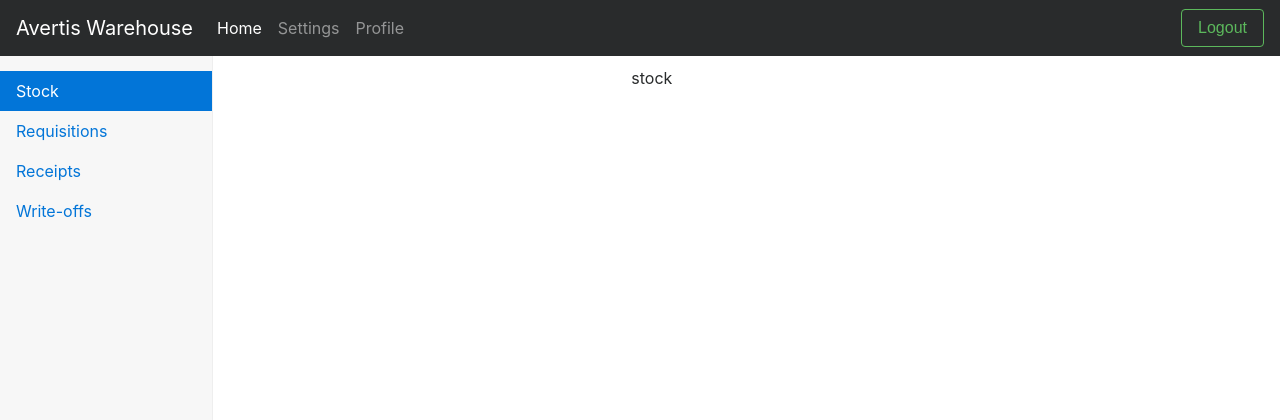
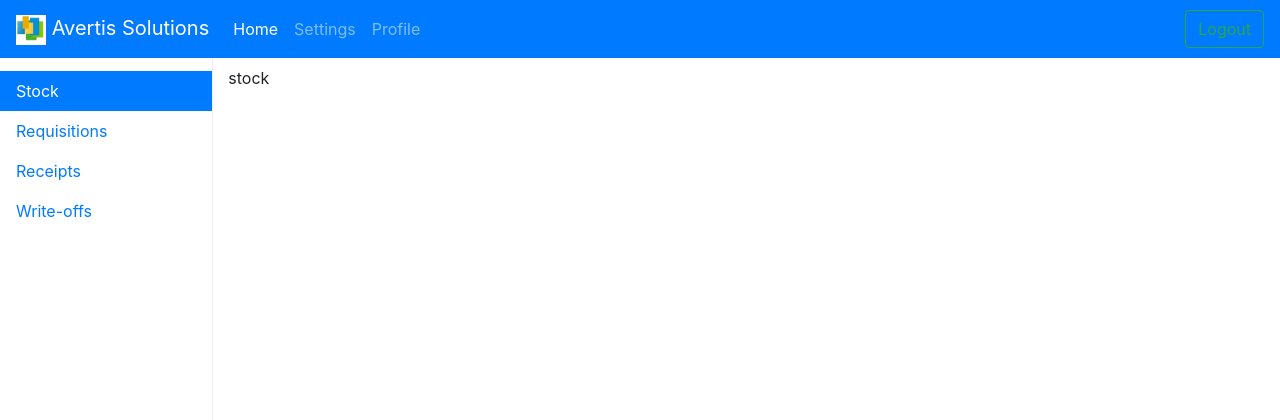
Before and after one commit to RichardMM/testhrku, a Flask app: page / in a window 1280 px wide. Shown: the top 420 px of the page. Run offline with Flask 2, Linux system fonts and the light colour scheme; parts of the project's set-up code (start-up, migrations or seed data) failed here and were passed over; some libraries are stand-ins or nearby versions.

Commit message:
vscode settings

```diff
--- a/myapp/warehouse/templates/warehouse/base.html
+++ b/myapp/warehouse/templates/warehouse/base.html
@@ -8,24 +8,33 @@
     <link href="https://use.fontawesome.com/releases/v5.0.8/css/all.css" rel="stylesheet">
     <link href="{{ url_for("static", filename="styles/fullcalendar-3.9.0/fullcalendar.min.css") }}" rel="stylesheet">
     <link href="{{ url_for("static", filename="styles/fullcalendar-3.9.0/fullcalendar.print.min.css") }}" media="print" rel="stylesheet">
-    <link rel="stylesheet" href="https://maxcdn.bootstrapcdn.com/bootstrap/4.0.0-alpha.6/css/bootstrap.min.css" integrity="sha384-rwoIResjU2yc3z8GV/NPeZWAv56rSmLldC3R/AZzGRnGxQQKnKkoFVhFQhNUwEyJ" crossorigin="anonymous">
+    <!-- <link rel="stylesheet" href="https://maxcdn.bootstrapcdn.com/bootstrap/4.0.0-alpha.6/css/bootstrap.min.css" integrity="sha384-rwoIResjU2yc3z8GV/NPeZWAv56rSmLldC3R/AZzGRnGxQQKnKkoFVhFQhNUwEyJ" crossorigin="anonymous">
+     -->
+     <link href="https://stackpath.bootstrapcdn.com/bootstrap/4.1.1/css/bootstrap.min.css" rel="stylesheet" integrity="sha384-WskhaSGFgHYWDcbwN70/dfYBj47jz9qbsMId/iRN3ewGhXQFZCSftd1LZCfmhktB" crossorigin="anonymous">
+
     <link href="{{ url_for("static", filename="styles/dashboard/dashboard.css") }}" rel="stylesheet">
     <script src="https://cdnjs.cloudflare.com/ajax/libs/moment.js/2.21.0/moment.min.js"></script>
     <script src="https://ajax.googleapis.com/ajax/libs/jquery/3.3.1/jquery.min.js"></script>
     <script src="https://cdnjs.cloudflare.com/ajax/libs/popper.js/1.12.9/umd/popper.min.js"></script>
     <script src="https://cdnjs.cloudflare.com/ajax/libs/tether/1.4.4/js/tether.js" integrity="sha256-UvX/d5APTBWe86FDu8HBycE3bia4gbZAxHAyXHmwUC0=" crossorigin="anonymous"></script>
-<script src="https://maxcdn.bootstrapcdn.com/bootstrap/4.0.0-alpha.6/js/bootstrap.min.js" integrity="sha384-vBWWzlZJ8ea9aCX4pEW3rVHjgjt7zpkNpZk+02D9phzyeVkE+jo0ieGizqPLForn" crossorigin="anonymous"></script>
+<!-- <script src="https://maxcdn.bootstrapcdn.com/bootstrap/4.0.0-alpha.6/js/bootstrap.min.js" integrity="sha384-vBWWzlZJ8ea9aCX4pEW3rVHjgjt7zpkNpZk+02D9phzyeVkE+jo0ieGizqPLForn" crossorigin="anonymous"></script>
+ -->
+ <script src="https://stackpath.bootstrapcdn.com/bootstrap/4.1.1/js/bootstrap.min.js" integrity="sha384-smHYKdLADwkXOn1EmN1qk/HfnUcbVRZyYmZ4qpPea6sjB/pTJ0euyQp0Mk8ck+5T" crossorigin="anonymous"></script>
     <script src="{{ url_for("static", filename="styles/fullcalendar-3.9.0/fullcalendar.min.js") }}"></script>
 
     <title>Warehouse System</title>
 </head>
 <body style="height:100%;">
-  <div class="row">
-    <nav class="navbar navbar-toggleable-md navbar-inverse fixed-top bg-inverse">
+
+    <nav class="navbar navbar-expand-md navbar-dark bg-primary fixed-top">
+    <!--nav class="navbar navbar-toggleable-md navbar-inverse fixed-top bg-inverse"-->
             <button class="navbar-toggler navbar-toggler-right hidden-lg-up collapsed" type="button" data-toggle="collapse" data-target="#navbarsExampleDefault" aria-controls="navbarsExampleDefault" aria-expanded="false" aria-label="Toggle navigation">
               <span class="navbar-toggler-icon"></span>
             </button>
-            <a class="navbar-brand" href="#">Avertis Warehouse</a>
+            <a class="navbar-brand" href="#">
+                <img src="{{ url_for("static", filename="images/avertis_logo.png") }}" width="30" height="30" alt="">
+                Avertis Solutions
+              </a>
 
             <div class="navbar-collapse collapse" id="navbarsExampleDefault" aria-expanded="false" style="">
               <ul class="navbar-nav mr-auto">
@@ -46,6 +55,7 @@
     </nav>
 
     <div class="container-fluid h-100">
+        <div class="row">
 
             <nav class="col-sm-3 col-md-2 hidden-xs-down bg-faded sidebar">
             <ul class="nav nav-pills flex-column" role="tablist">
```
